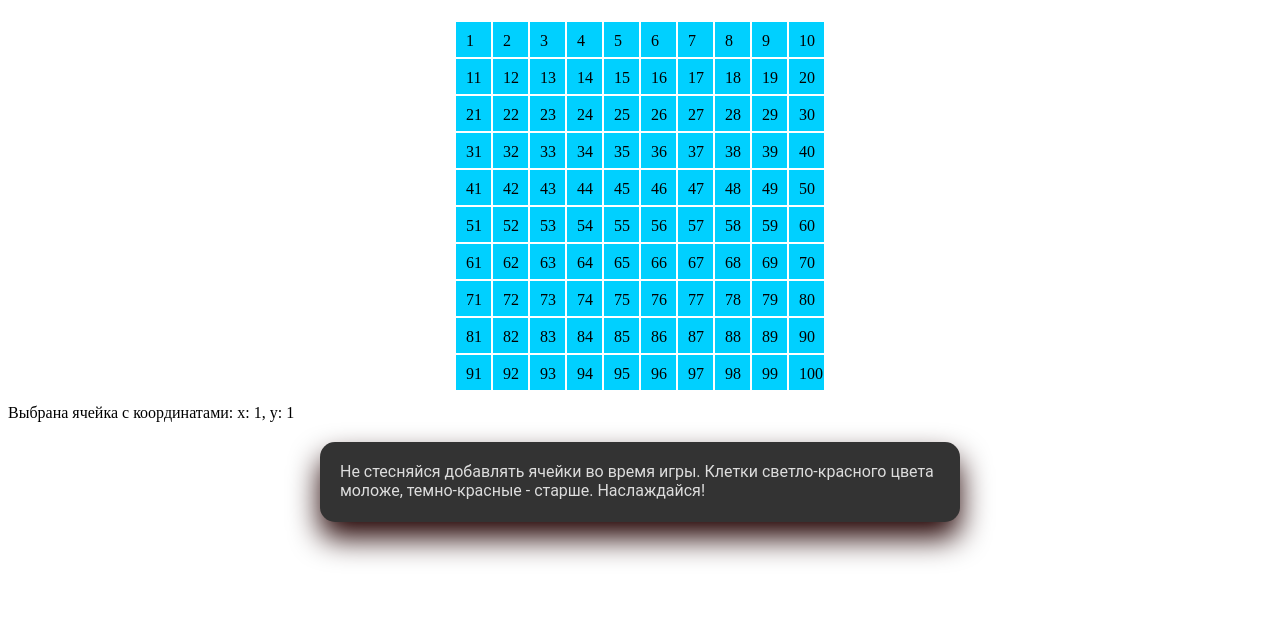
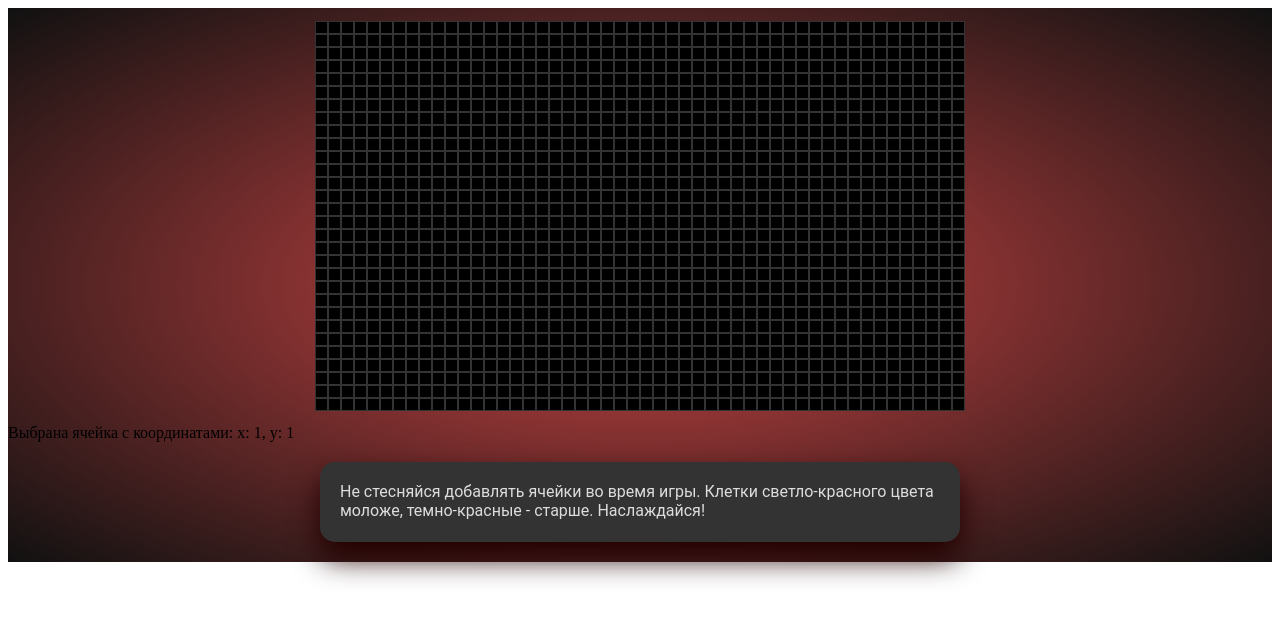
Before and after one commit to Reustick/game-of-life, a React app: page / in a window 1280 px wide. Shown: the top 620 px of the page. Built offline with nearby package versions, Linux system fonts and the light colour scheme.

Commit message:
Добавит стили

```diff
--- a/src/App.tsx
+++ b/src/App.tsx
@@ -1,11 +1,18 @@
 import React, { useState } from 'react'
 import { Grid } from '@/components/Grid'
 import { DescriptionOfRules } from '@/components/DescriptionOfRules'
+import styled from '@emotion/styled'
+
+const AppBody = styled.div`
+  background-image: radial-gradient(#c44, #111);
+  display: flex;
+  flex-direction: column;
+`
 
 export const App = () => {
   const [selectCell, setSelectCell] = useState({ x: 0, y: 0 })
-  const rows = 10
-  const columns = 10
+  const rows = 30
+  const columns = 50
 
   const cl = (x: number, y: number): void => {
     console.log('x: ' + x + ', y: ' + y)
@@ -13,13 +20,13 @@ export const App = () => {
   }
 
   return (
-    <div role="app">
+    <AppBody role="app">
       <Grid x={rows} y={columns} onClick={cl} />
       <div>
         Выбрана ячейка с координатами:{' '}
         {`x: ${selectCell.x + 1}, y: ${selectCell.y + 1}`}
       </div>
       <DescriptionOfRules />
-    </div>
+    </AppBody>
   )
 }
--- a/src/components/Cell.tsx
+++ b/src/components/Cell.tsx
@@ -13,11 +13,10 @@ export interface CellProps {
 }
 
 export const CellItem = styled.div`
-  background-color: #00d0ff;
-  padding: 10px;
-  width: 15px;
-  height: 15px;
-  border: 1px solid white;
+  background-color: #000;
+  width: 11px;
+  height: 11px;
+  border: 1px solid #333;
 `
 
 export const Cell: FC<CellProps> = ({
@@ -33,8 +32,6 @@ export const Cell: FC<CellProps> = ({
       id={cellId}
       onClick={() => onClick(x, y)}
       role="CellItem"
-    >
-      {cellNumber}
-    </CellItem>
+    ></CellItem>
   )
 }
--- a/src/components/DescriptionOfRules.tsx
+++ b/src/components/DescriptionOfRules.tsx
@@ -2,6 +2,8 @@ import React from 'react'
 import styled from '@emotion/styled'
 
 const Description = styled.div`
+  display: flex;
+  flex-direction: column;
   background: #333;
   margin: 20px auto;
   padding: 20px;
--- a/src/components/Grid.tsx
+++ b/src/components/Grid.tsx
@@ -36,7 +36,7 @@ export const Grid: FC<GridProps> = ({ x, y, onClick }: GridProps) => {
 
 export const Wrapper = styled.div`
   display: grid;
-  grid-template-columns: repeat(10, auto);
+  grid-template-columns: repeat(50, auto);
   width: max-content;
   padding: 1vw;
   margin: 0 auto;
```
